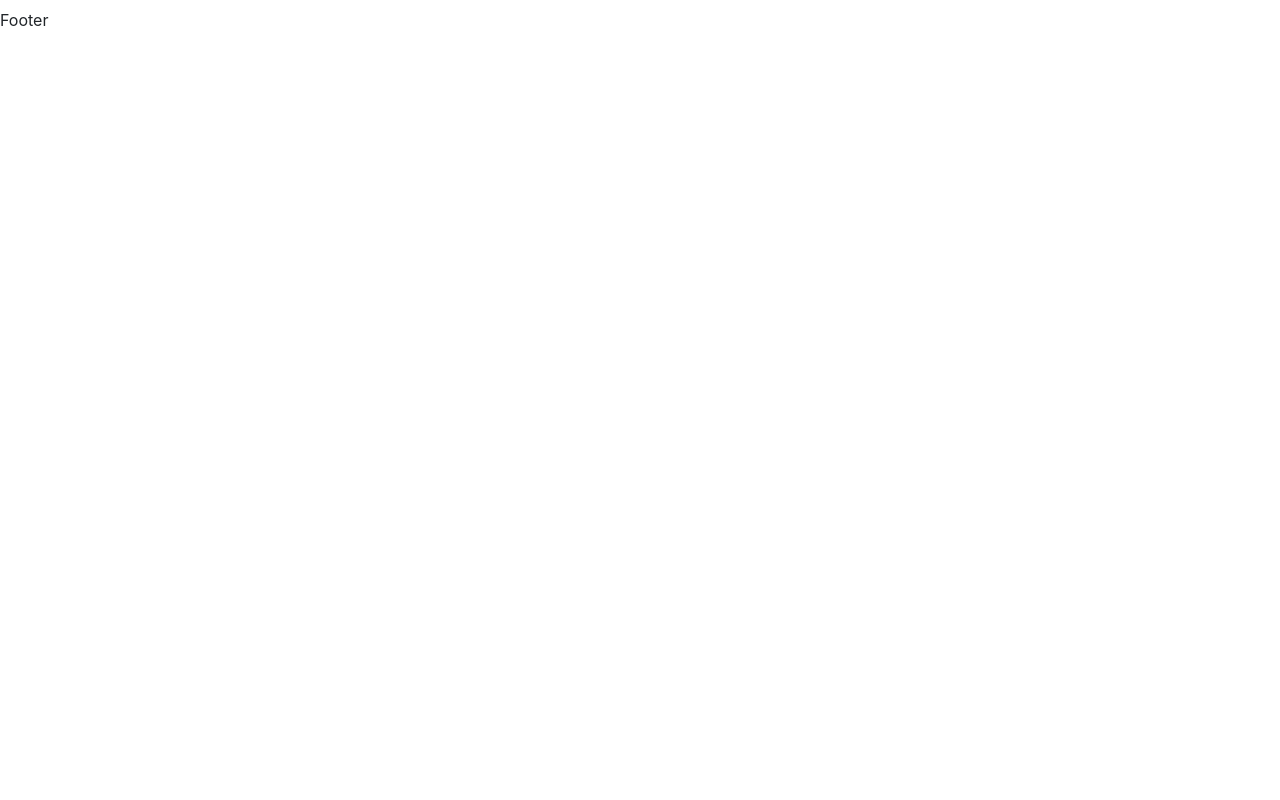
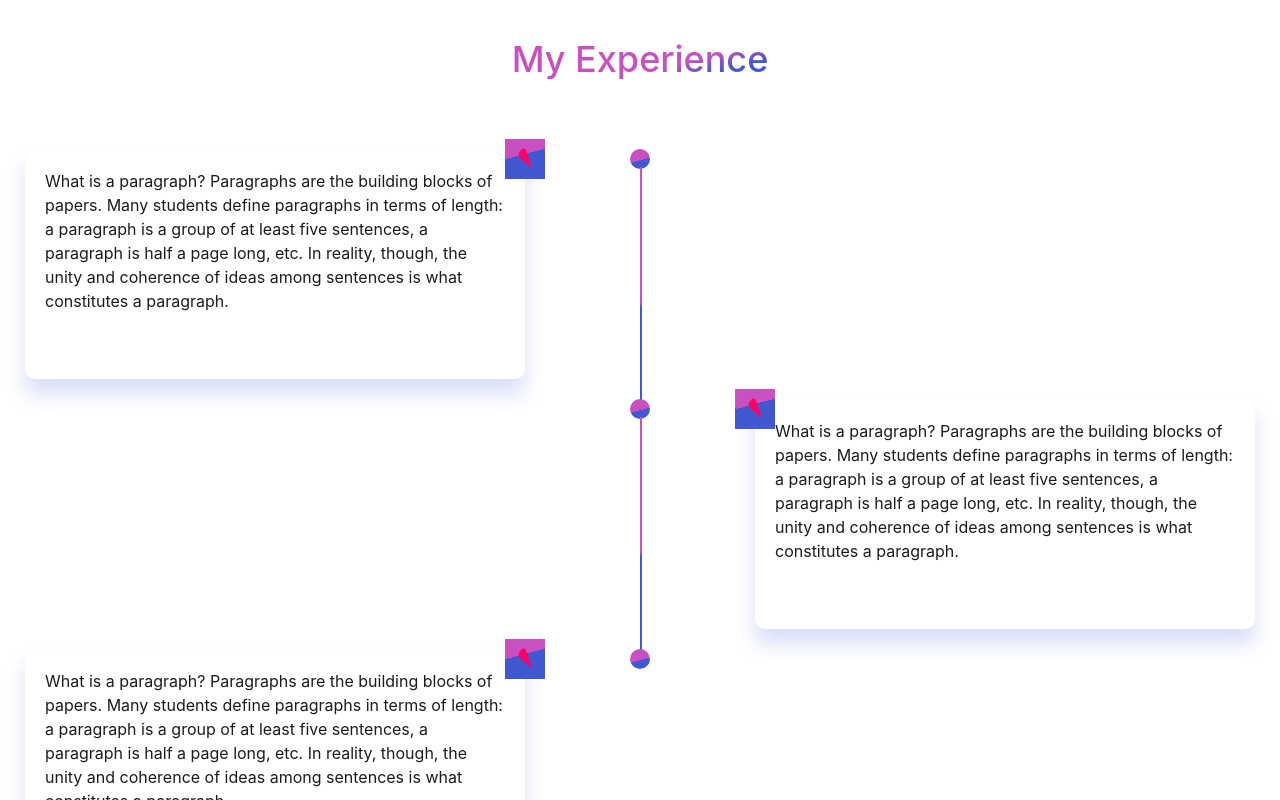
Before and after one commit to RahulJaincorpseed/personal-portfolio, a React (Create React App) app: page / in a window 1280 px wide. Shown: the part 1200-2000 px from the top of the page. Before the commit the page ends 1232 px from the top, so only its background shows below. Built offline with nearby package versions, Linux system fonts and the light colour scheme.

Commit message:
add experience section ui

```diff
--- a/src/Main/MainPage.js
+++ b/src/Main/MainPage.js
@@ -1,12 +1,14 @@
 import React from "react";
 import HeroSection from "./HeroSection";
 import MySkills from "./MySkills";
+import WorkExperience from "./WorkExperience";
 
 const MainPage = () => {
   return (
     <div>
         <HeroSection />
         <MySkills />
+        <WorkExperience />
     </div>
   )
 };
--- a/src/Main/WorkExperience.js
+++ b/src/Main/WorkExperience.js
@@ -1,7 +1,32 @@
-import React from "react";
+import React from "react"
+import "./WorkExperience.scss"
+import ExperienceCard from "../component/ExperienceCard"
 
 const WorkExperience = () => {
-  return <div>WorkExperience</div>;
-};
+  const leftCard = 1
+  return (
+    <div className="work-experience section-padding">
+      <h3 className="main-heading">My Experience</h3>
+      <div className="experience-section">
+        <div className="letter-height">
+          <div className="circle-experience">
+            <div className="connecting-line"></div>
+          </div>
+          <ExperienceCard />
+        </div>
+        <div className="letter-height">
+          <div className="circle-experience">
+            <div className="connecting-line"></div>
+          </div>
+          <ExperienceCard leftCard={leftCard} />
+        </div>
+        <div className="letter-height">
+          <div className="circle-experience"></div>
+          <ExperienceCard />
+        </div>
+      </div>
+    </div>
+  )
+}
 
-export default WorkExperience;
+export default WorkExperience
--- /dev/null
+++ b/src/Main/WorkExperience.scss
@@ -0,0 +1,34 @@
+.work-experience{
+    padding: 30px 25px;
+    .experience-section{
+        padding: 60px 0px;
+        display: flex;
+        justify-content: center;
+        flex-direction: column;
+        align-items: center;
+        .letter-height{
+            height: 250px;
+            position: relative;
+            width: 100%;
+            .circle-experience{
+                height: 20px;
+                width: 20px;
+                background: -webkit-linear-gradient(105deg, #4158d0 44%, #c850c0 46%);
+                border-radius: 50%;
+                position: absolute;
+                right: 0;
+                left: 0;
+                margin: auto;
+                .connecting-line{
+                    height: 250px;
+                    width: 2px;
+                    position: absolute;
+                    background: -webkit-linear-gradient(105deg, #4158d0 44%, #c850c0 46%);
+                    top: 18px;
+                    left: 50%;
+
+                }
+            }
+        }
+    }
+}
--- /dev/null
+++ b/src/component/ExperienceCard.js
@@ -0,0 +1,27 @@
+import React from "react"
+import "./ExperienceCard.scss"
+
+const ExperienceCard = ({ leftCard }) => {
+  return (
+    <div className={`experience-card ${leftCard ? "left-card" : ""}`}>
+      <p>
+        What is a paragraph? Paragraphs are the building blocks of papers. Many
+        students define paragraphs in terms of length: a paragraph is a group of
+        at least five sentences, a paragraph is half a page long, etc. In
+        reality, though, the unity and coherence of ideas among sentences is
+        what constitutes a paragraph.
+      </p>
+      <div className="card-connector">
+        <svg viewBox="0 0 200 200" xmlns="http://www.w3.org/2000/svg">
+          <path
+            fill="#FF0066"
+            d="M18.7,-5.3C26.3,17.3,35.9,40,32.2,42.2C28.5,44.4,11.4,26,-3.9,13.1C-19.3,0.1,-33,-7.5,-32.1,-20.9C-31.2,-34.3,-15.6,-53.5,-5,-51.9C5.6,-50.2,11.1,-27.8,18.7,-5.3Z"
+            transform="translate(100 100)"
+          />
+        </svg>
+      </div>
+    </div>
+  )
+}
+
+export default ExperienceCard
--- /dev/null
+++ b/src/component/ExperienceCard.scss
@@ -0,0 +1,33 @@
+.experience-card{
+    position: absolute;
+    top: 0;
+    left: 0;
+    background-color: #fff;
+    box-shadow: 0px 15px 20px rgba(65, 88, 208, .2);
+    max-width: 500px;
+    padding: 20px;
+    border-radius: 10px;
+    color: #1c1c1c;
+    height: 230px;
+    // overflow: hidden;
+    .card-connector{
+        height: 40px;
+        width: 40px;
+        background: -webkit-linear-gradient(105deg, #4158d0 60%, #c850c0 46%);
+        position: absolute;
+        right: -20px;
+        top: -10px;
+    }
+}
+.experience-card.left-card{
+    right: 0;
+    left: auto;
+    .card-connector{
+        height: 40px;
+        width: 40px;
+        background: -webkit-linear-gradient(105deg, #4158d0 60%, #c850c0 46%);
+        position: absolute;
+        left: -20px;
+        top: -10px;
+    }
+}
```
